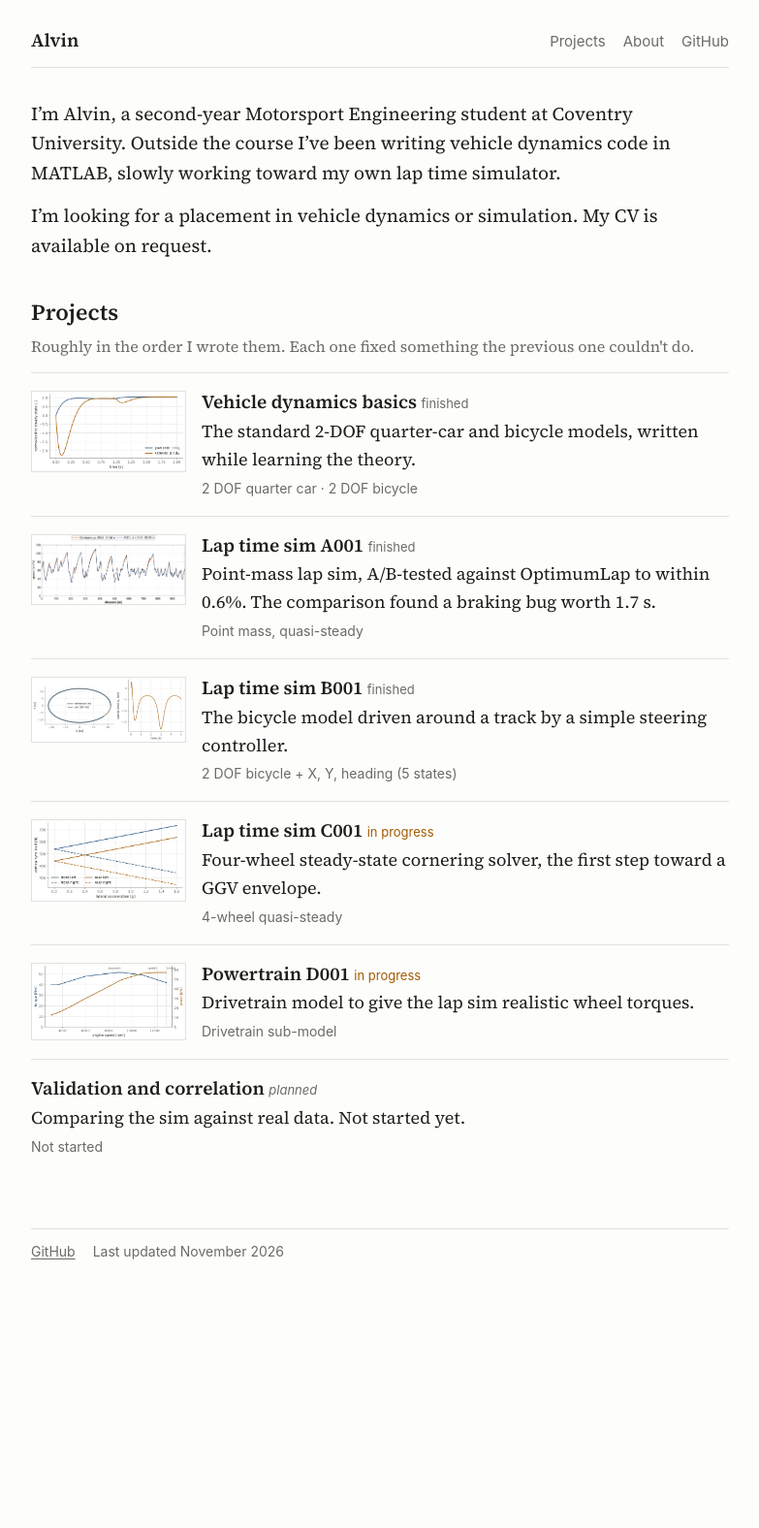
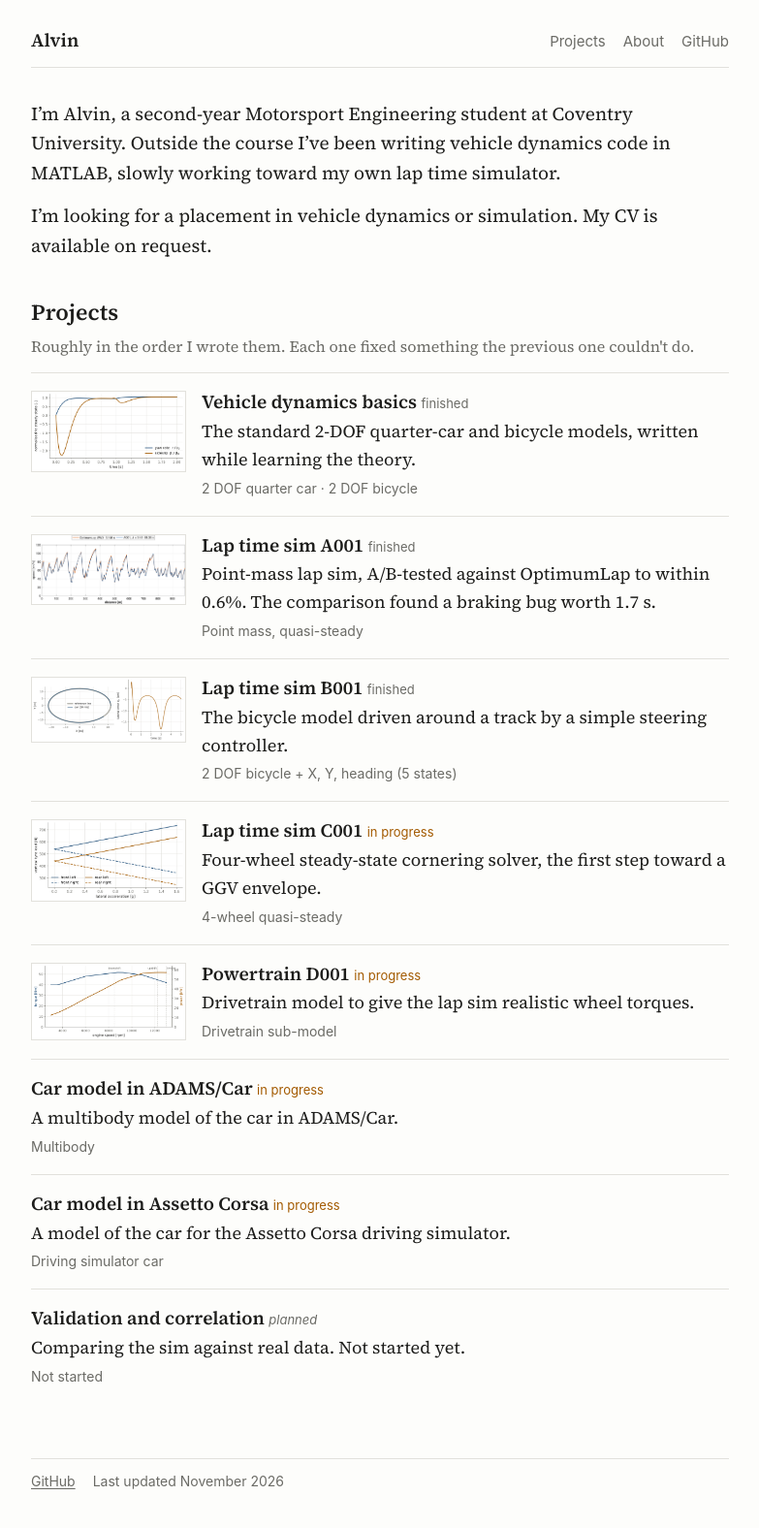
Before and after one commit to AartSin/vehicle_dynamics, a Jekyll site: the page built from index.md, in a window 1280 px wide. Shown: the whole page at 97% size, without its empty margins (248-1031 px from the left). Built offline with Jekyll 4.4.1, drawn with Linux system fonts in a browser that asks for light colours; before the commit the page ends 1339 px from its top, so only the background shows below that.

Commit message:
Add in-progress pages for ADAMS/Car and Assetto Corsa car models
Co-Authored-By: Claude Opus 5.5 <noreply@anthropic.com>
Claude-Session: https://claude.ai/code/session_012sArsKhJ96XxJ7NdR2Wfat

```diff
--- a/_layouts/project.html
+++ b/_layouts/project.html
@@ -6,7 +6,7 @@ layout: default
   <h1>{{ page.title }}</h1>
   <p class="small meta">
     {% include status.html status=page.status %} · {{ page.dof }}{% if page.tools %} · {{ page.tools }}{% endif %}{% if page.updated %} · {{ page.updated }}{% endif %}
-    {% if page.code_path and site.github_user != "" %} · <a href="https://github.com/{{ site.github_user }}/{{ site.repo }}/tree/main/{{ page.code_path }}">code on GitHub</a>{% elsif page.status != "planned" %} · MATLAB code available on request{% endif %}
+    {% if page.code_path and site.github_user != "" %} · <a href="https://github.com/{{ site.github_user }}/{{ site.repo }}/tree/main/{{ page.code_path }}">code on GitHub</a>{% elsif page.status != "planned" and page.no_code != true %} · MATLAB code available on request{% endif %}
   </p>
 
   {% if page.image %}<figure class="lead-fig"><img src="{{ page.image | relative_url }}" alt="{{ page.image_caption | default: page.title }}">{% if page.image_caption %}<figcaption class="small">{{ page.image_caption }}</figcaption>{% endif %}</figure>{% endif %}
--- /dev/null
+++ b/_projects/07-adams-car.md
@@ -0,0 +1,18 @@
+---
+title: "Car model in ADAMS/Car"
+order: 6
+code: ""
+category: "Multibody"
+status: in progress
+dof: "Multibody"
+purpose: "Build a multibody model of the car in ADAMS/Car"
+tools: "ADAMS/Car"
+no_code: true
+summary: "A multibody model of the car in ADAMS/Car."
+---
+
+A multibody model of the car in ADAMS/Car.
+
+This page is still being written.
+
+<!-- Add "Done so far" and "Still to do" lists here, like the C001 page. -->
--- /dev/null
+++ b/_projects/08-ac-car.md
@@ -0,0 +1,18 @@
+---
+title: "Car model in Assetto Corsa"
+order: 7
+code: ""
+category: "Driving simulator"
+status: in progress
+dof: "Driving simulator car"
+purpose: "Build a model of the car for the Assetto Corsa driving simulator"
+tools: "Assetto Corsa"
+no_code: true
+summary: "A model of the car for the Assetto Corsa driving simulator."
+---
+
+A model of the car for the Assetto Corsa driving simulator.
+
+This page is still being written.
+
+<!-- Add "Done so far" and "Still to do" lists here, like the C001 page. -->
```
Also changed, not shown: _projects/06-validation.md (+1 -1 lines).
